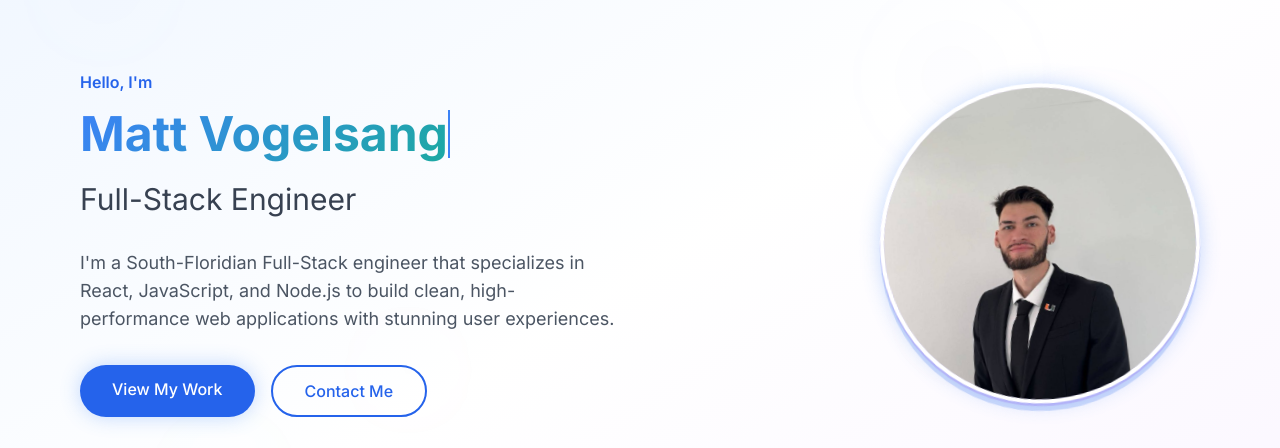
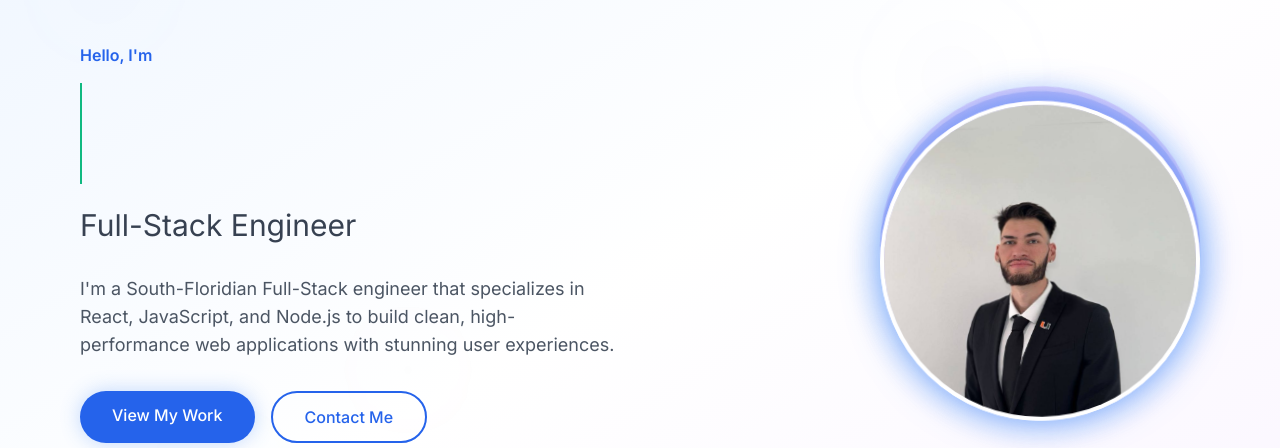
Before and after one commit to MattVogelsang/MatthewVogelsang, a React (Vite) app: page / in a window 1280 px wide. Shown: the part 127-575 px from the top of the page. Built offline with nearby package versions, Linux system fonts and the light colour scheme; no server answers.

Commit message:
Fix typing animation: smoother typing with 16 steps, 12s repeat cycle, and proper cursor positioning

```diff
--- a/src/components/HeroSection.tsx
+++ b/src/components/HeroSection.tsx
@@ -2,6 +2,7 @@ import { ArrowDown, Github, Linkedin, Mail } from 'lucide-react';
 import mattProfile from '../images/matt-profile.jpg';
 
 const HeroSection = () => {
+
   return (
     <section className="min-h-screen flex items-center justify-center relative bg-gradient-to-br from-blue-50 via-white to-purple-50 dark:from-gray-900 dark:via-gray-800 dark:to-gray-900 overflow-hidden">
       {/* Enhanced Parallax Background Elements */}
@@ -37,7 +38,7 @@ const HeroSection = () => {
                 Hello, I'm
               </p>
               <h1 className="text-2xl sm:text-3xl md:text-4xl lg:text-4xl xl:text-5xl 2xl:text-6xl font-bold gradient-text leading-tight">
-                <span className="typing-effect">Matt Vogelsang</span>
+                <span className="typewriter">Matt Vogelsang</span>
               </h1>
               <h2 className="text-2xl lg:text-3xl text-gray-700 dark:text-gray-300 animate-on-scroll">
                 Full-Stack Engineer
@@ -101,7 +102,7 @@ const HeroSection = () => {
               <div className="absolute inset-0 bg-purple-600 rounded-full transform -translate-x-2 -translate-y-2 opacity-20 floating" style={{ animationDelay: '0.5s' }}></div>
 
               {/* Profile image */}
-              <div className="relative z-10 w-80 h-80 rounded-full shadow-2xl border-4 border-white dark:border-gray-800 glow floating overflow-hidden">
+              <div className="relative z-10 w-80 h-80 rounded-full shadow-2xl border-4 border-white dark:border-gray-800 auto-glow overflow-hidden">
                 <img
                   src={mattProfile}
                   alt="Matt Vogelsang - Full-Stack Engineer"
--- a/src/components/ScrollAnimations.tsx
+++ b/src/components/ScrollAnimations.tsx
@@ -48,34 +48,7 @@ const ScrollAnimations = ({ children }: ScrollAnimationsProps) => {
       element.classList.add('animate-float');
     });
 
-    // Add typing effect to text elements
-    const typingElements = document.querySelectorAll('.typing-effect');
-    typingElements.forEach((element) => {
-      const text = element.textContent || '';
-      element.textContent = '';
-      element.classList.add('typing-animation');
 
-      let i = 0;
-      const typeWriter = () => {
-        if (i < text.length) {
-          (element as HTMLElement).textContent += text.charAt(i);
-          i++;
-          setTimeout(typeWriter, 100);
-        }
-      };
-
-      // Start typing when element comes into view
-      const typingObserver = new IntersectionObserver((entries) => {
-        entries.forEach((entry) => {
-          if (entry.isIntersecting) {
-            typeWriter();
-            typingObserver.unobserve(entry.target);
-          }
-        });
-      });
-
-      typingObserver.observe(element);
-    });
 
     // Add glow effect on hover
     const glowElements = document.querySelectorAll('.glow');
--- a/src/index.css
+++ b/src/index.css
@@ -39,75 +39,35 @@ body {
   transform: translateY(0) !important;
 }
 
-/* Typing animation */
-@keyframes typing {
+/* Simple typing animation */
+@keyframes typewriter {
   0% {
-    width: 0ch;
-  }
-  10% {
-    width: 13ch;
-  }
-  90% {
-    width: 13ch;
+    width: 0;
   }
   100% {
-    width: 13ch;
+    width: 16ch;
   }
 }
 
-.typing-animation {
-  overflow: hidden;
-  border-right: 2px solid;
-  white-space: nowrap;
-  animation: typing 8s steps(13, end), blink-caret-sync 0.62s step-end infinite;
-  display: inline-block;
-  max-width: fit-content;
-  word-wrap: break-word;
-  hyphens: auto;
-  min-width: 0;
-  width: 0;
-  animation-fill-mode: forwards;
-}
-
-/* Responsive typing animation */
-@media (max-width: 768px) {
-  .typing-animation {
-    animation: typing 7s steps(13, end), blink-caret-sync 0.54s step-end infinite;
-  }
-}
-
-@media (min-width: 1024px) {
-  .typing-animation {
-    animation: typing 9s steps(13, end), blink-caret-sync 0.69s step-end infinite;
-  }
-}
-
-@keyframes blink-caret {
-  0%, 20% {
-    border-color: var(--primary);
-  }
-  21%, 100% {
-    border-color: transparent;
-  }
-}
-
-@keyframes blink-caret-typing {
+@keyframes blink {
   0%, 50% {
-    border-color: var(--primary);
+    border-color: #10B981;
   }
   51%, 100% {
     border-color: transparent;
   }
 }
 
-/* Synchronized cursor blink that matches typing speed */
-@keyframes blink-caret-sync {
-  0%, 50% {
-    border-color: var(--primary);
-  }
-  51%, 100% {
-    border-color: transparent;
-  }
+.typewriter {
+  overflow: hidden;
+  white-space: nowrap;
+  border-right: 2px solid #10B981;
+  animation: typewriter 5s steps(16, end) infinite 12s, blink 1.2s step-end infinite;
+  display: inline-block;
+  width: 0;
+  line-height: 1.6;
+  padding-bottom: 0.5em;
+  font-family: monospace;
 }
 
 /* Enhanced Parallax background */
@@ -225,7 +185,7 @@ body {
 
 /* Gradient text effect */
 .gradient-text {
-  background: linear-gradient(135deg, var(--primary), var(--success));
+  background: linear-gradient(135deg, #3B82F6, #10B981);
   -webkit-background-clip: text;
   -webkit-text-fill-color: transparent;
   background-clip: text;
@@ -239,6 +199,30 @@ body {
 
 .glow:hover {
   box-shadow: 0 0 30px rgba(59, 130, 246, 0.5);
+}
+
+/* Auto-pulsing glow animation with movement */
+@keyframes auto-glow {
+  0%, 100% {
+    box-shadow: 0 0 20px rgba(59, 130, 246, 0.3);
+    transform: translateY(0px) rotate(0deg);
+  }
+  25% {
+    box-shadow: 0 0 30px rgba(59, 130, 246, 0.6);
+    transform: translateY(-8px) rotate(2deg);
+  }
+  50% {
+    box-shadow: 0 0 40px rgba(59, 130, 246, 0.8), 0 0 60px rgba(59, 130, 246, 0.4);
+    transform: translateY(-15px) rotate(0deg);
+  }
+  75% {
+    box-shadow: 0 0 30px rgba(59, 130, 246, 0.6);
+    transform: translateY(-8px) rotate(-2deg);
+  }
+}
+
+.auto-glow {
+  animation: auto-glow 4s ease-in-out infinite;
 }
 
 /* Glass morphism */
```
